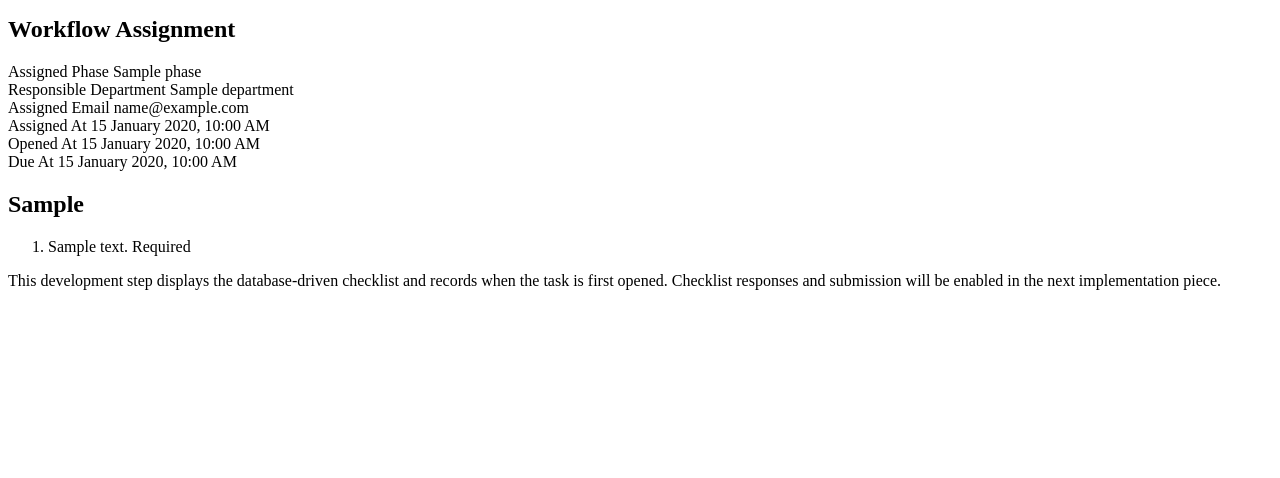
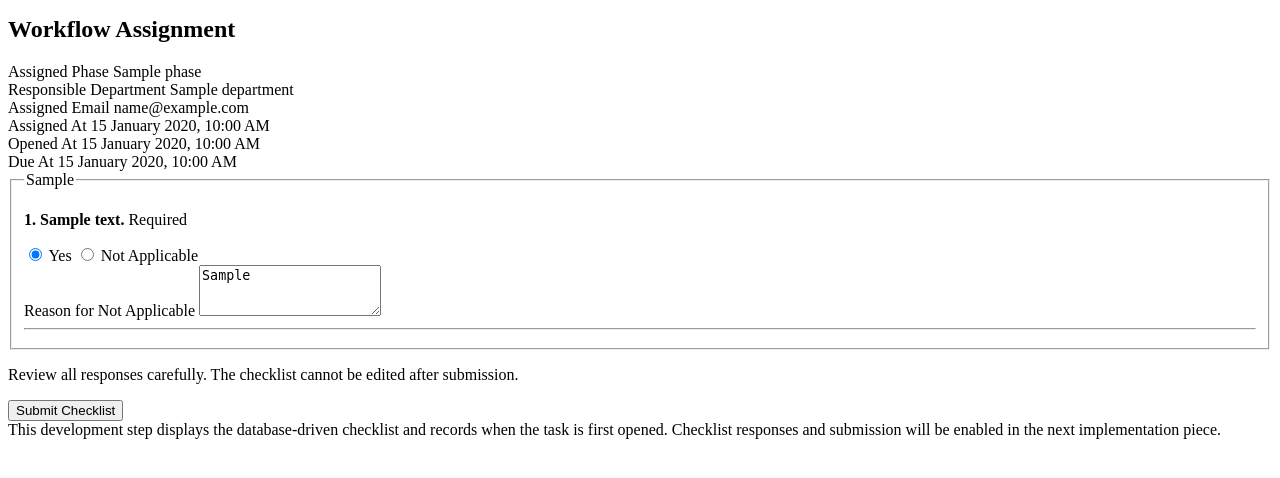
Before and after one commit to SyedOkashaShoaib/Off-boarding-workflow-automation, a Flask app: page /workflow/tasks/1 in a window 1280 px wide. Shown: the part 300-778 px from the top of the page. Run offline with Flask 3, Linux system fonts and the light colour scheme; tables that the repository leaves empty hold one stand-in row (values such as "Sample post").

Commit message:
Update task_detail.html

```diff
--- a/app/templates/workflow/task_detail.html
+++ b/app/templates/workflow/task_detail.html
@@ -138,49 +138,184 @@
 </div>
 
 
+{% if task.status == "SUBMITTED" %}
+    <section>
+        <h2>Checklist Submitted</h2>
+
+        <p>
+            This task was submitted on
+            {{ task.submitted_at.strftime(
+                "%d %B %Y, %I:%M %p"
+            ) }}.
+        </p>
+
+        <p>
+            The checklist is now read-only.
+        </p>
+    </section>
+{% endif %}
+
+
 {% if checklist_sections %}
 
-    {% for section_name, checklist_items
-       in checklist_sections.items() %}
+    <form
+        method="post"
+        action="{{ url_for(
+            'workflow.view_task',
+            task_id=task.id
+        ) }}"
+    >
 
-        <div class="confirmation-card">
+        {{ form.hidden_tag() }}
 
-            <div class="confirmation-heading">
-                <h2>{{ section_name }}</h2>
-            </div>
+        {% for section_name, checklist_items
+           in checklist_sections.items() %}
 
-            <ol class="checklist-preview">
+            <fieldset>
+
+                <legend>
+                    {{ section_name }}
+                </legend>
 
                 {% for checklist_item in checklist_items %}
 
-                    <li class="checklist-preview-item">
-                        {{ checklist_item.item_text }}
+                    {% set saved_value =
+                        submitted_values.get(
+                            checklist_item.id,
+                            {}
+                        )
+                    %}
 
-                        {% if checklist_item.is_required %}
-                            <span class="required-indicator">
-                                Required
-                            </span>
+                    {% set selected_response =
+                        saved_value.get(
+                            "response_status",
+                            ""
+                        )
+                    %}
+
+                    {% set saved_reason =
+                        saved_value.get(
+                            "reason",
+                            ""
+                        )
+                    %}
+
+                    <div>
+
+                        <p>
+                            <strong>
+                                {{ loop.index }}.
+                                {{ checklist_item.item_text }}
+                            </strong>
+
+                            {% if checklist_item.is_required %}
+                                <span>Required</span>
+                            {% endif %}
+                        </p>
+
+                        <label>
+                            <input
+                                type="radio"
+                                name="response_{{ checklist_item.id }}"
+                                value="YES"
+
+                                {% if selected_response == "YES" %}
+                                    checked
+                                {% endif %}
+
+                                {% if task.status == "SUBMITTED" %}
+                                    disabled
+                                {% endif %}
+
+                                required
+                            >
+
+                            Yes
+                        </label>
+
+                        <label>
+                            <input
+                                type="radio"
+                                name="response_{{ checklist_item.id }}"
+                                value="NOT_APPLICABLE"
+
+                                {% if selected_response
+                                    == "NOT_APPLICABLE" %}
+                                    checked
+                                {% endif %}
+
+                                {% if task.status == "SUBMITTED" %}
+                                    disabled
+                                {% endif %}
+
+                                required
+                            >
+
+                            Not Applicable
+                        </label>
+
+                        <div>
+                            <label
+                                for="reason_{{ checklist_item.id }}"
+                            >
+                                Reason for Not Applicable
+                            </label>
+
+                            <textarea
+                                id="reason_{{ checklist_item.id }}"
+                                name="reason_{{ checklist_item.id }}"
+                                rows="3"
+                                maxlength="2000"
+
+                                {% if task.status == "SUBMITTED" %}
+                                    disabled
+                                {% endif %}
+                            >{{ saved_reason }}</textarea>
+                        </div>
+
+                        {% if validation_errors.get(
+                            checklist_item.id
+                        ) %}
+                            <p>
+                                <strong>
+                                    {{ validation_errors.get(
+                                        checklist_item.id
+                                    ) }}
+                                </strong>
+                            </p>
                         {% endif %}
-                    </li>
+
+                    </div>
+
+                    <hr>
 
                 {% endfor %}
 
-            </ol>
+            </fieldset>
 
-        </div>
+        {% endfor %}
 
-    {% endfor %}
+        {% if task.status != "SUBMITTED" %}
+            <p>
+                Review all responses carefully. The checklist cannot
+                be edited after submission.
+            </p>
+
+            {{ form.submit() }}
+        {% endif %}
+
+    </form>
 
 {% else %}
 
-    <div class="confirmation-card">
+    <section>
+        <h2>Checklist Unavailable</h2>
 
-        <div class="notification-message notification-error">
+        <p>
             No active checklist items are configured for this
             workflow phase.
-        </div>
-
-    </div>
+        </p>
+    </section>
 
 {% endif %}
 
```
